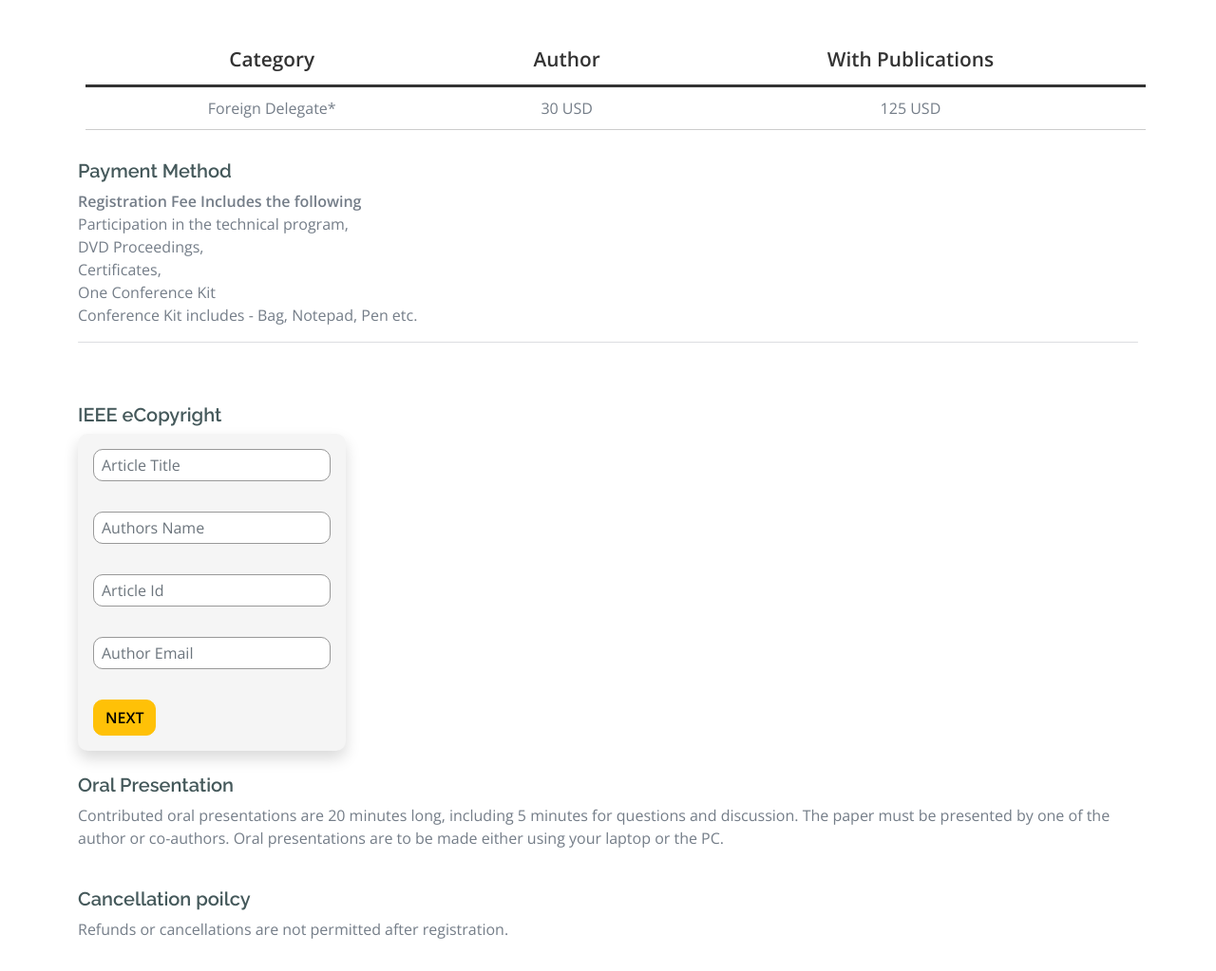
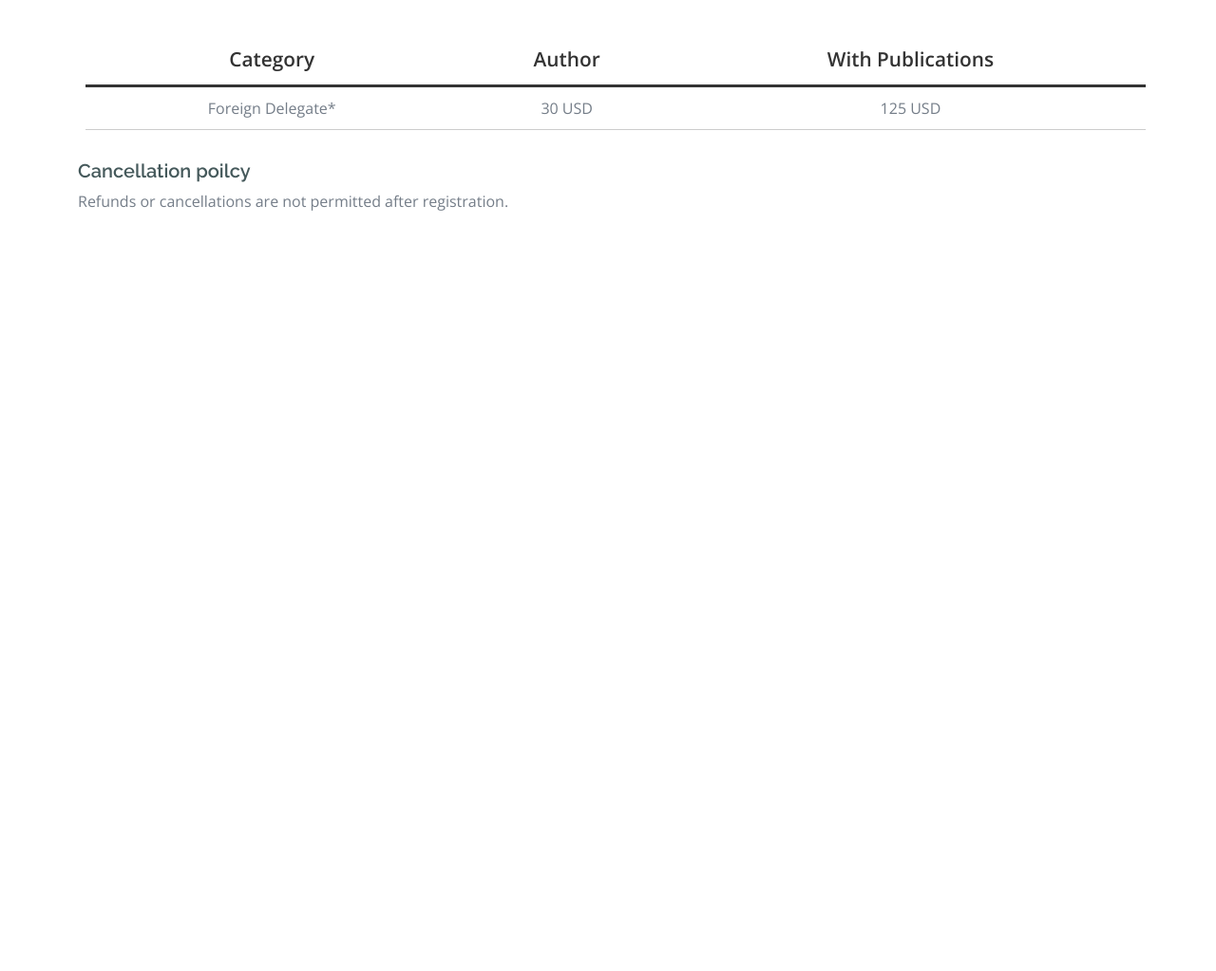
Before and after one commit to ShankarSharmakj/PEACE-2025-WEBSITE, a plain HTML site: page registration.html in a window 1280 px wide. Shown: the part 962-1985 px from the top of the page at 95% size. After the commit the page ends 1218 px from the top, so only its background shows below. Drawn offline with nearby package versions, Linux system fonts and the light colour scheme; some packages are replaced by stand-ins of ours; files that its build step writes are made by us from their sources; a script that the page names is missing; files whose address does not match are found by name.

Commit message:
Update registration.html

```diff
--- a/registration.html
+++ b/registration.html
@@ -38,7 +38,7 @@
 
         <nav class="navbar navbar-light bg-white navbar-expand-xl">
 
-            <a href="./" class="navbar-brand"><h1 class="text-success display-6" style="font-family:Roboto;">PEACE 2025</h1></a>
+            <a href="index.html" class="navbar-brand"><h1 class="text-success display-6" style="font-family:CordiaUPC;">PEACE 2025</h1></a>
 
             <button class="navbar-toggler py-2 px-3" type="button" data-bs-toggle="collapse" data-bs-target="#navbarCollapse">
 
@@ -50,7 +50,7 @@
 
                 <div class="navbar-nav mx-auto">
 
-                    <a href="./" class="nav-item nav-link ">Home</a>
+                    <a href="index.html" class="nav-item nav-link ">Home</a>
 
                     <a href="committee.html" class="nav-item nav-link">Committee</a>
 
@@ -64,7 +64,7 @@
 
                             <a href="scope.html" class="dropdown-item">Scope</a>
 
-                            <a href="cfp.html" class="dropdown-item">Topics</a>
+                            <a href="topics.html" class="dropdown-item">Topics</a>
 
                             <a href="venue.html" class="dropdown-item">Conference venue</a>
 
@@ -94,7 +94,7 @@
 
                                             <a href="contact.html" class="nav-item nav-link">Conference contact</a>
 
-                    <a href="./#important_dates" class="nav-item nav-link">Important Dates</a>
+                    <a href="index.html#important_dates" class="nav-item nav-link">Important Dates</a>
 
                 </div>
 
@@ -260,112 +260,9 @@
           </div>
           <br />
 
-
-
-
-
-
-
-          <h5>Payment Method</h5>
-          <!-- <p>To Be Updated...</p>
-
-          <form><script src="https://checkout.razorpay.com/v1/payment-button.js" data-payment_button_id="pl_PV3vMfGXAK1Wlh" async></script></form>
-
-          <hr />
--->
-          <b>Registration Fee Includes the following<br /></b>
-          Participation in the technical program,<br />
-          <!--Lunch,<br />-->
-          <!--Coffee/Tea Breaks,<br />-->
-          DVD Proceedings,<br />
-          Certificates,<br />
-          One Conference Kit<br />
-          Conference Kit includes - Bag, Notepad, Pen etc.
-          <hr />
-          <br />
-
-          <br />
-          <h5>IEEE eCopyright</h5>
-          <form
-            action="https://ecopyright.ieee.org/ECTT/IntroPage.jsp"
-            class="p-3 rounded shadow d-table"
-            style="background-color: #f5f5f5"
-            method="post"
-          >
-            <input
-              class="form-control"
-              type="hidden"
-              name="PubTitle"
-              value="2025 7th International Conference on Intelligent Sustainable Systems (ICISS)"
-            />
-
-            <input
-              style="margin-bottom: 0.5rem; border: 1px solid #999; border-radius: 6px; padding: 4px 8px; width: 250px"
-              class="form-control"
-              required
-              type="text"
-              name="ArtTitle"
-              placeholder="Article Title"
-            /><br />
-
-            <input
-              style="margin-bottom: 0.5rem; border: 1px solid #999; border-radius: 6px; padding: 4px 8px; width: 250px"
-              class="form-control"
-              required
-              type="text"
-              name="AuthName"
-              placeholder="Authors Name"
-            /><br />
-
-            <input
-              style="margin-bottom: 0.5rem; border: 1px solid #999; border-radius: 6px; padding: 4px 8px; width: 250px"
-              class="form-control"
-              required
-              type="text"
-              name="ArtId"
-              placeholder="Article Id"
-            />
-
-            <input type="hidden" name="ArtSource" value="63372" /><br />
-
-            <input
-              style="margin-bottom: 0.5rem; border: 1px solid #999; border-radius: 6px; padding: 4px 8px; width: 250px"
-              class="form-control"
-              required
-              type="text"
-              name="AuthEmail"
-              placeholder="Author Email"
-            /><br />
-
-            <input
-              style="margin-bottom: 0.5rem; border: 1px solid #999; border-radius: 6px; padding: 4px 8px; width: 250px"
-              class="form-control"
-              type="hidden"
-              name="rtrnurl"
-              value="https://icoiss.com/2025/registration.html"
-            />
-
-            <div>
-              <input class="btn btn-warning text-uppercase" name="Submit" type="submit" value="Next" />
-            </div>
-          </form>
-          <br />
-          <h5>Oral Presentation</h5>
-          <p>
-            Contributed oral presentations are 20 minutes long, including 5 minutes for questions and discussion. The paper must be presented by one
-            of the author or co-authors. Oral presentations are to be made either using your laptop or the PC.
-          </p>
-          <br />
           <h5>Cancellation poilcy</h5>
           <p>
             Refunds or cancellations are not permitted after registration.
-            <!--    If the participants request cancellation and refund due to personal reasons, the following refund policy applies.</p>-->
-            <!--<p>* 60 days ahead of the conference: 50% of payment refund</p>-->
-            <!--<p>* 30-60 days ahead of the conference: 25% of payment refund</p>-->
-            <!--<p>* Within 30 days ahead of the conference: no refund</p>-->
-            <!--<p>Cancellation and refund request must be made formally via email</p>-->
-            <!--<p>* The organizing committees reserves the right to change the dates and place of the conference due to force majeure.</p>-->
-            <!--<p>* The losses thus incurred from the force majeure events shall not be liabled and refunds policy shall not apply as well.-->
           </p>
         </div>
       </div>
```
